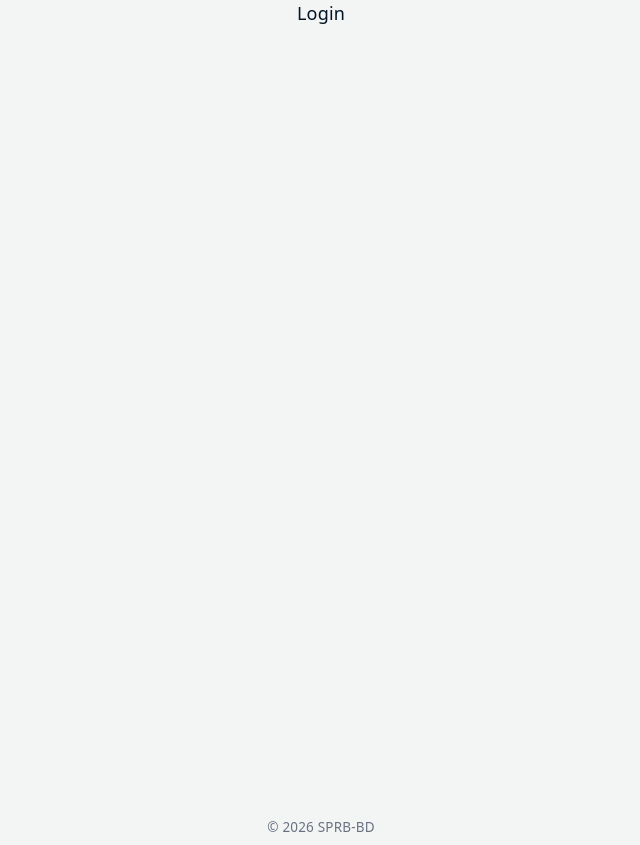
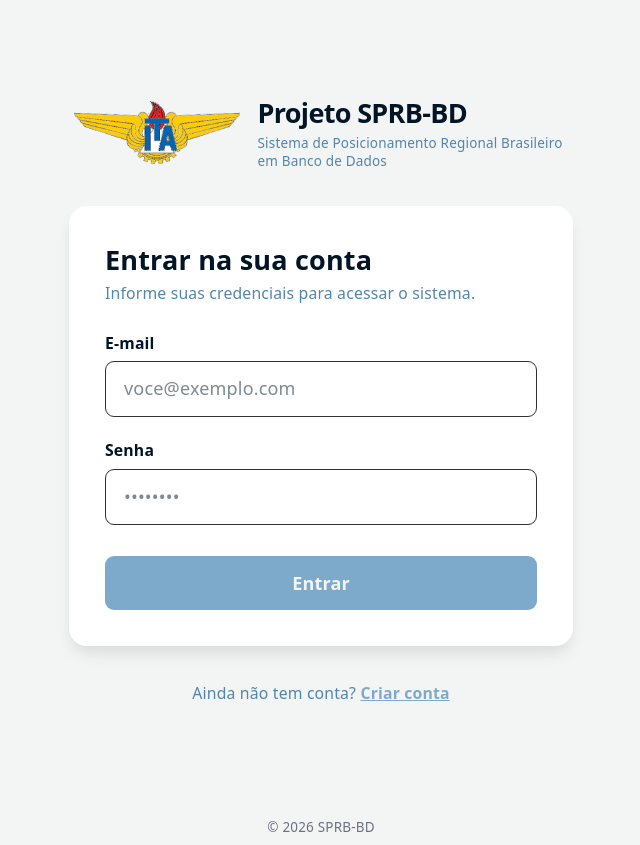
Before and after one commit to sprbbd2026/projeto_sprbbd, a React (Vite) app in the folder ts1/ts1-front/: page /login in a window 1280 px wide. Shown: the whole page, without its empty margins (319-959 px from the left). Built offline with nearby package versions, Linux system fonts and the light colour scheme.

Commit message:
feat(US103): implementa tela de login de usuário

```diff
--- a/ts1/ts1-front/src/features/Auth/LoginForm.tsx
+++ b/ts1/ts1-front/src/features/Auth/LoginForm.tsx
@@ -1,7 +1,174 @@
+// features/Auth/LoginForm.tsx
+// Formulário de login da US103.
+// Campos validados no front-end, submissão chama services/auth.login().
+
+import { useState } from "react";
+import type { FormEvent, ChangeEvent } from "react";
+import { login } from "../../services/auth";
+
+interface FieldErrors {
+    email?: string;
+    password?: string;
+}
+
+type SubmitStatus = "idle" | "loading" | "success" | "error";
+
 export default function LoginForm() {
+    const [email, setEmail] = useState("");
+    const [password, setPassword] = useState("");
+    const [errors, setErrors] = useState<FieldErrors>({});
+    const [status, setStatus] = useState<SubmitStatus>("idle");
+    const [feedback, setFeedback] = useState("");
+
+    function validate(): boolean {
+        const next: FieldErrors = {};
+
+        if (!email.trim()) {
+            next.email = "O e-mail é obrigatório.";
+        } else if (!/^[^\s@]+@[^\s@]+\.[^\s@]+$/.test(email)) {
+            next.email = "Informe um e-mail válido.";
+        }
+
+        if (!password) {
+            next.password = "A senha é obrigatória.";
+        } else if (password.length < 6) {
+            next.password = "A senha deve ter pelo menos 6 caracteres.";
+        }
+
+        setErrors(next);
+        return Object.keys(next).length === 0;
+    }
+
+    async function handleSubmit(e: FormEvent<HTMLFormElement>) {
+        e.preventDefault();
+        setStatus("idle");
+        setFeedback("");
+
+        if (!validate()) return;
+
+        setStatus("loading");
+        try {
+            const response = await login({ email, password });
+            setStatus("success");
+            setFeedback(`Login realizado com sucesso! Bem-vindo(a), ${response.user.nome}.`);
+        } catch (err) {
+            setStatus("error");
+            setFeedback(err instanceof Error ? err.message : "Ocorreu um erro inesperado.");
+        }
+    }
+
+    const isLoading = status === "loading";
 
     return (
-        <div className="min-h-screen flex items-center justify-center">
+        <form onSubmit={handleSubmit} noValidate className="w-full flex flex-col gap-5">
+            {status === "success" && (
+                <div
+                    role="status"
+                    className="px-4 py-3 rounded-lg text-sm font-medium border"
+                    style={{
+                        background: "rgba(125, 170, 203, 0.12)",
+                        borderColor: "var(--accent)",
+                        color: "var(--text)",
+                    }}
+                >
+                    {feedback}
+                </div>
+            )}
+
+            {status === "error" && (
+                <div
+                    role="alert"
+                    className="px-4 py-3 rounded-lg text-sm font-medium border"
+                    style={{
+                        background: "rgba(220, 38, 38, 0.10)",
+                        borderColor: "#dc2626",
+                        color: "#f87171",
+                    }}
+                >
+                    {feedback}
+                </div>
+            )}
+
+            <Field
+                id="email"
+                label="E-mail"
+                type="email"
+                placeholder="voce@exemplo.com"
+                autoComplete="email"
+                value={email}
+                onChange={(e) => setEmail(e.target.value)}
+                error={errors.email}
+                disabled={isLoading}
+            />
+
+            <Field
+                id="password"
+                label="Senha"
+                type="password"
+                placeholder="••••••••"
+                autoComplete="current-password"
+                value={password}
+                onChange={(e) => setPassword(e.target.value)}
+                error={errors.password}
+                disabled={isLoading}
+            />
+
+            <button
+                type="submit"
+                disabled={isLoading}
+                className="mt-2 py-3 rounded-lg font-semibold text-base transition disabled:opacity-60 disabled:cursor-not-allowed"
+                style={{
+                    background: "var(--accent)",
+                    color: "var(--bg)",
+                }}
+            >
+                {isLoading ? "Entrando..." : "Entrar"}
+            </button>
+        </form>
+    );
+}
+
+// ------------------------------------------------------------
+// Campo de formulário reutilizável (rótulo + input + erro)
+// ------------------------------------------------------------
+interface FieldProps {
+    id: string;
+    label: string;
+    type: string;
+    placeholder?: string;
+    autoComplete?: string;
+    value: string;
+    onChange: (e: ChangeEvent<HTMLInputElement>) => void;
+    error?: string;
+    disabled?: boolean;
+}
+
+function Field({ id, label, type, placeholder, autoComplete, value, onChange, error, disabled }: FieldProps) {
+    return (
+        <div className="flex flex-col gap-1.5">
+            <label htmlFor={id} className="text-sm font-semibold" style={{ color: "var(--text)" }}>
+                {label}
+            </label>
+            <input
+                id={id}
+                type={type}
+                value={value}
+                onChange={onChange}
+                placeholder={placeholder}
+                autoComplete={autoComplete}
+                disabled={disabled}
+                className="px-4 py-3 rounded-lg text-base outline-none transition"
+                style={{
+                    background: "var(--surface)",
+                    border: error ? "1.5px solid #dc2626" : "1.5px solid var(--border)",
+                    color: "var(--text)",
+                }}
+            />
+            {error && (
+                <span className="text-sm" style={{ color: "#f87171" }}>
+                    {error}
+                </span>
+            )}
         </div>
     );
 }
--- a/ts1/ts1-front/src/pages/LoginPage.tsx
+++ b/ts1/ts1-front/src/pages/LoginPage.tsx
@@ -1,11 +1,55 @@
+// pages/LoginPage.tsx
+// Página de login da US103.
+// Estrutura: cabeçalho (logo ITA + nome do projeto) + formulário + link de cadastro.
+
+import { Link } from "react-router-dom";
 import LoginForm from "../features/Auth/LoginForm";
+import itaLogo from "../assets/ita-logo.png";
 
 export default function LoginPage() {
     return (
-        <main style={{ display: "grid", placeItems: "center", height: "100vh" }}>
-            <div>
-                <h1>Login</h1>
-                <LoginForm />
+        <main className="min-h-screen flex items-center justify-center px-4 py-10">
+            <div className="w-full max-w-md flex flex-col gap-8">
+                {/* Cabeçalho SPRB-BD */}
+                <header className="flex items-center gap-4 px-1">
+                    <img src={itaLogo} alt="Logo ITA" className="h-14 w-auto" />
+                    <div className="flex flex-col leading-tight">
+                        <span className="text-2xl font-bold tracking-tight" style={{ color: "var(--text)" }}>
+                            Projeto SPRB-BD
+                        </span>
+                        <span className="text-xs mt-0.5" style={{ color: "var(--text-h)" }}>
+                            Sistema de Posicionamento Regional Brasileiro em Banco de Dados
+                        </span>
+                    </div>
+                </header>
+
+                {/* Card com o formulário */}
+                <section
+                    className="rounded-2xl p-8 flex flex-col gap-6"
+                    style={{
+                        background: "var(--surface)",
+                        boxShadow: "var(--shadow)",
+                    }}
+                >
+                    <div className="flex flex-col gap-1">
+                        <h1 className="text-2xl font-bold" style={{ color: "var(--text)" }}>
+                            Entrar na sua conta
+                        </h1>
+                        <p className="text-sm" style={{ color: "var(--text-h)" }}>
+                            Informe suas credenciais para acessar o sistema.
+                        </p>
+                    </div>
+
+                    <LoginForm />
+                </section>
+
+                {/* Link alternativo */}
+                <p className="text-center text-sm" style={{ color: "var(--text-h)" }}>
+                    Ainda não tem conta?{" "}
+                    <Link to="/register" className="font-semibold underline" style={{ color: "var(--accent)" }}>
+                        Criar conta
+                    </Link>
+                </p>
             </div>
         </main>
     );
--- /dev/null
+++ b/ts1/ts1-front/src/services/auth.ts
@@ -0,0 +1,70 @@
+// services/auth.ts
+// Serviço de autenticação da US103 (Tela de Login)
+// ------------------------------------------------------------
+// Enquanto o back-end (US117/US118) não estiver pronto, este
+// arquivo expõe uma função `login()` com comportamento mockado.
+// Quando o endpoint real existir, basta alterar USE_MOCK = false
+// e ajustar o path em PathLogin se necessário.
+// ------------------------------------------------------------
+
+import { api } from "./api";
+
+const USE_MOCK = true;
+
+// Endpoint do back-end (ajustar quando a US117 for publicada)
+const PathLogin = "/auth/login";
+
+// Credenciais aceitas pelo mock. Servem apenas para permitir
+// a validação da tela enquanto não há integração real.
+const MOCK_VALID_EMAIL = "usuario@teste.com";
+const MOCK_VALID_PASSWORD = "senha123";
+
+export interface LoginPayload {
+    email: string;
+    password: string;
+}
+
+export interface LoginResponse {
+    token: string;
+    user: {
+        email: string;
+        nome: string;
+    };
+}
+
+/**
+ * Realiza o login. Lança Error em caso de falha (credencial
+ * inválida, erro de servidor etc.) com uma mensagem amigável.
+ */
+export async function login(payload: LoginPayload): Promise<LoginResponse> {
+    if (USE_MOCK) {
+        return mockLogin(payload);
+    }
+
+    // Chamada real quando o back-end estiver disponível
+    return api(PathLogin, {
+        method: "POST",
+        body: payload,
+    });
+}
+
+// Simulação local do endpoint de login. Inclui atraso de rede
+// artificial para manter o comportamento parecido com o real.
+async function mockLogin({ email, password }: LoginPayload): Promise<LoginResponse> {
+    await new Promise((resolve) => setTimeout(resolve, 800));
+
+    const emailOk = email.trim().toLowerCase() === MOCK_VALID_EMAIL;
+    const passwordOk = password === MOCK_VALID_PASSWORD;
+
+    if (!emailOk || !passwordOk) {
+        throw new Error("E-mail ou senha inválidos.");
+    }
+
+    return {
+        token: "mock-jwt-token-abc123",
+        user: {
+            email: MOCK_VALID_EMAIL,
+            nome: "Usuário de Teste",
+        },
+    };
+}
```
Also changed, not shown: ts1/ts1-front/src/assets/ita-logo.png (added).
